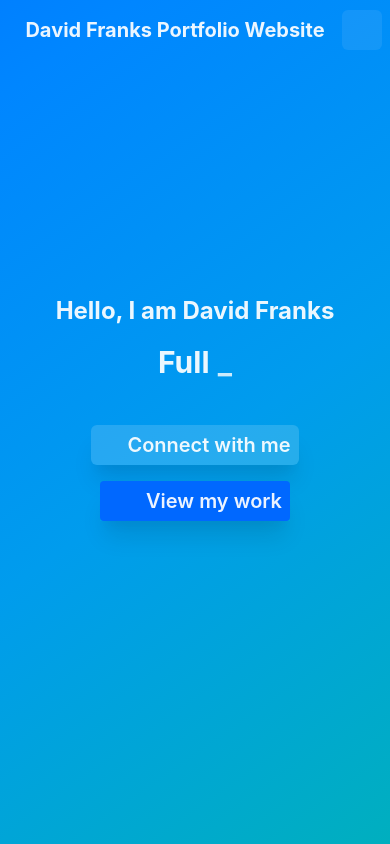
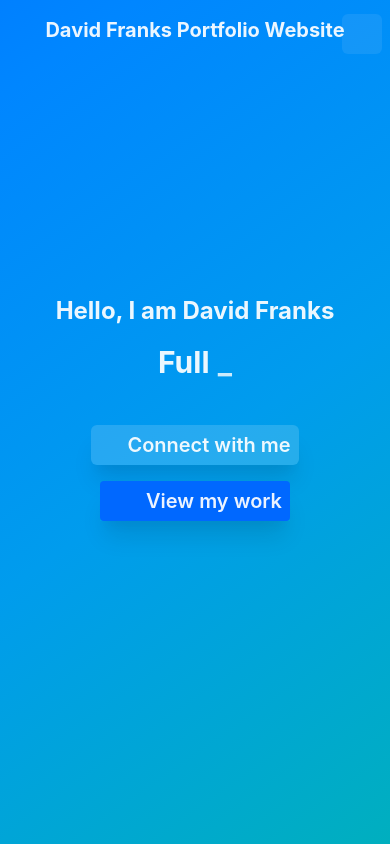
Before and after one commit to davidfrnks7/old-portfolio-website, a Next.js app: page / in a window 390 px wide. Shown: the top 844 px of the page. Built offline with nearby package versions, Linux system fonts and the light colour scheme; some icons are missing.

Commit message:
Cleanup header. Website name is responsive.

```diff
--- a/theme/layout/DesktopNav.tsx
+++ b/theme/layout/DesktopNav.tsx
@@ -1,4 +1,4 @@
-import React, { Fragment } from "react";
+import React from "react";
 import { Button, HStack, Link } from "@chakra-ui/react";
 import navItems, { NavItem } from "./navItems";
 
@@ -8,13 +8,16 @@ interface NavProps {
 
 const DesktopNav = ({ sticky }: NavProps): JSX.Element => {
   return (
-    <Fragment>
     <HStack
       as="nav"
       d={{ base: "none", lg: "flex" }}
-        h="auto"
+      h="100%"
       w="auto"
       spacing={4}
+      m="auto"
+      justifyContent="center"
+      alignContent="center"
+      alignItems="center"
     >
       {navItems.map((navItem: NavItem) => {
         return (
@@ -26,7 +29,6 @@ const DesktopNav = ({ sticky }: NavProps): JSX.Element => {
         );
       })}
     </HStack>
-    </Fragment>
   );
 };
 
--- a/theme/layout/Header.tsx
+++ b/theme/layout/Header.tsx
@@ -6,6 +6,7 @@ import {
   Box,
   IconButton,
   VStack,
+  Flex,
 } from "@chakra-ui/react";
 import { Icon } from "@iconify/react";
 import DesktopNav from "./DesktopNav";
@@ -53,29 +54,53 @@ const Header = (): JSX.Element => {
 
   return (
     <VStack
-      justifyContent={{ base: "flex-start", lg: "center" }}
-      alignContent={{ base: "flex-start", lg: "center" }}
+      justifyContent="center"
+      alignContent="center"
+      alignItems="center"
       w="100%"
       h="60px"
       bg={stickyNavbar || open ? "brand.main" : "transparent"}
-      py={{ base: "0", md: "0.9rem" }}
       px={{ base: "0.5rem", md: "1rem", lg: "2rem", xl: "3rem" }}
       transition=".5s ease"
       pos="sticky"
       top={0}
       zIndex={1000000}
     >
-      <HStack
+      <Flex
+        pos="absolute"
+        h="60px"
         w="100%"
-        h="auto"
+        top="0"
+        p={2}
+        d={{ base: "flex", lg: "none" }}
+        m={0}
+        justifyContent="center"
+        alignContent="center"
         alignItems="center"
-        justifyContent="space-between"
-        m="auto"
       >
-        <Box w="auto" h="auto" d={{ base: "block", lg: "none " }}></Box>
         <Heading as="h1" size="md">
           <Link href="/">David Franks Portfolio Website</Link>
         </Heading>
+      </Flex>
+      <HStack
+        w="100%"
+        h="100%"
+        alignItems="center"
+        alignContent="center"
+        justifyContent="space-between"
+      >
+        <Box w="auto" h="100%" d={{ base: "flex", lg: "none " }}></Box>
+          <Box
+            w="100%"
+            d={{ base: "none", lg: "flex" }}
+            m="auto"
+          >
+            <Link href="/">
+              <Heading as="h1" size="md">
+                David Franks Portfolio Website
+              </Heading>
+            </Link>
+          </Box>
         <DesktopNav sticky={stickyNavbar} />
         <IconButton
           aria-label="Mobile Nav Menu"
```
Lines whose indentation alone changed are shown as unchanged.
